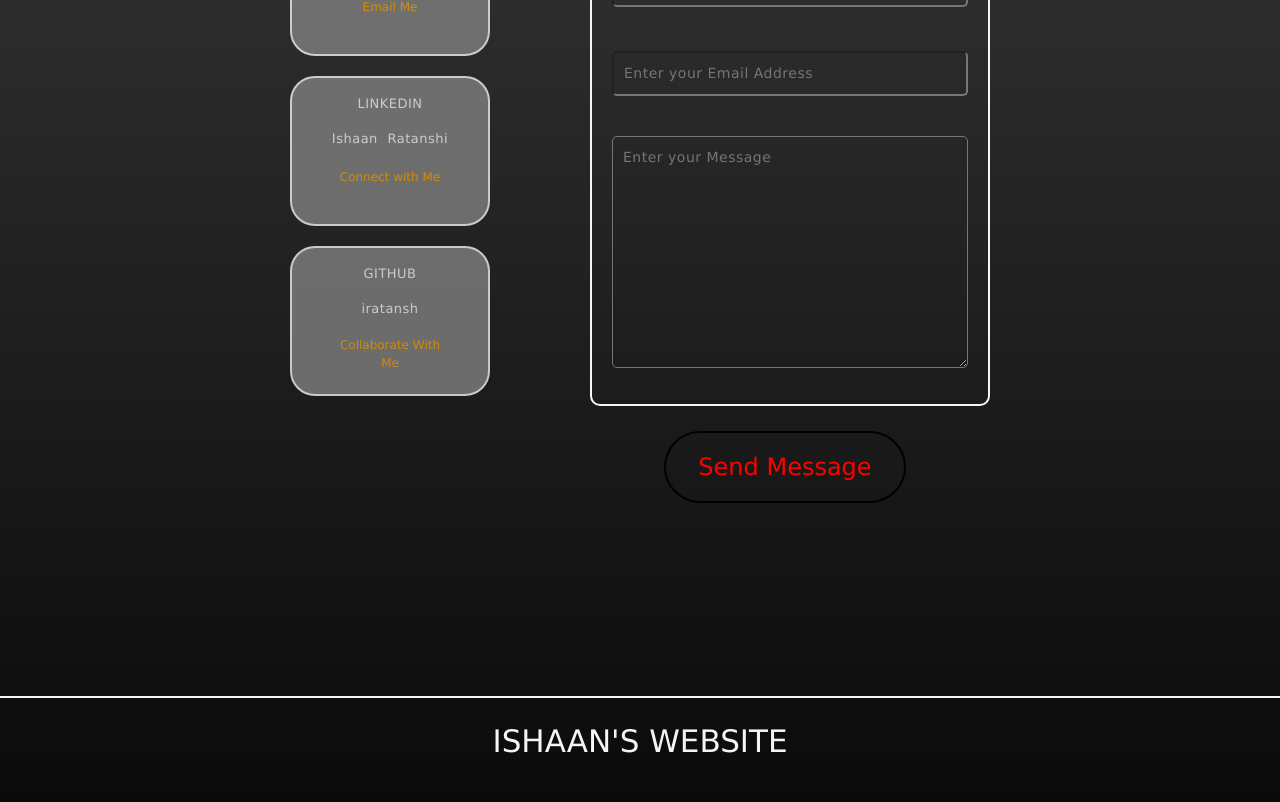
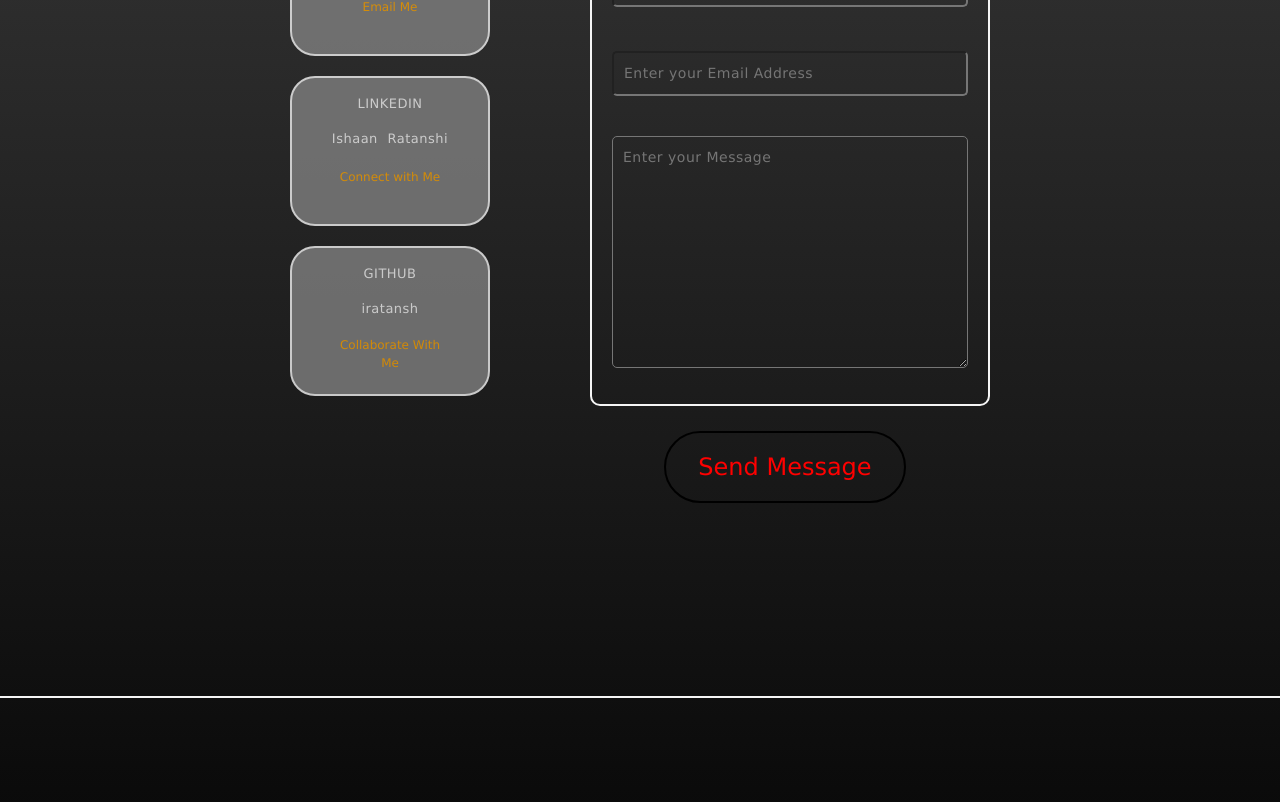
Before and after one commit to iratansh/personal-website, a React (Vite) app: page / in a window 1280 px wide. Shown: the part 4926-5728 px from the top of the page. Built offline with nearby package versions, Linux system fonts and the light colour scheme.

Commit message:
Update bottomBox.jsx

```diff
--- a/src/bottomBox.jsx
+++ b/src/bottomBox.jsx
@@ -6,7 +6,6 @@ export default function BottomBox() {
         <div className="end">
           <div className="bottomContainer">
             <div className="box6">
-              <p className="websiteName">ISHAAN'S WEBSITE</p>
             </div>
           </div>
         </div>
```
